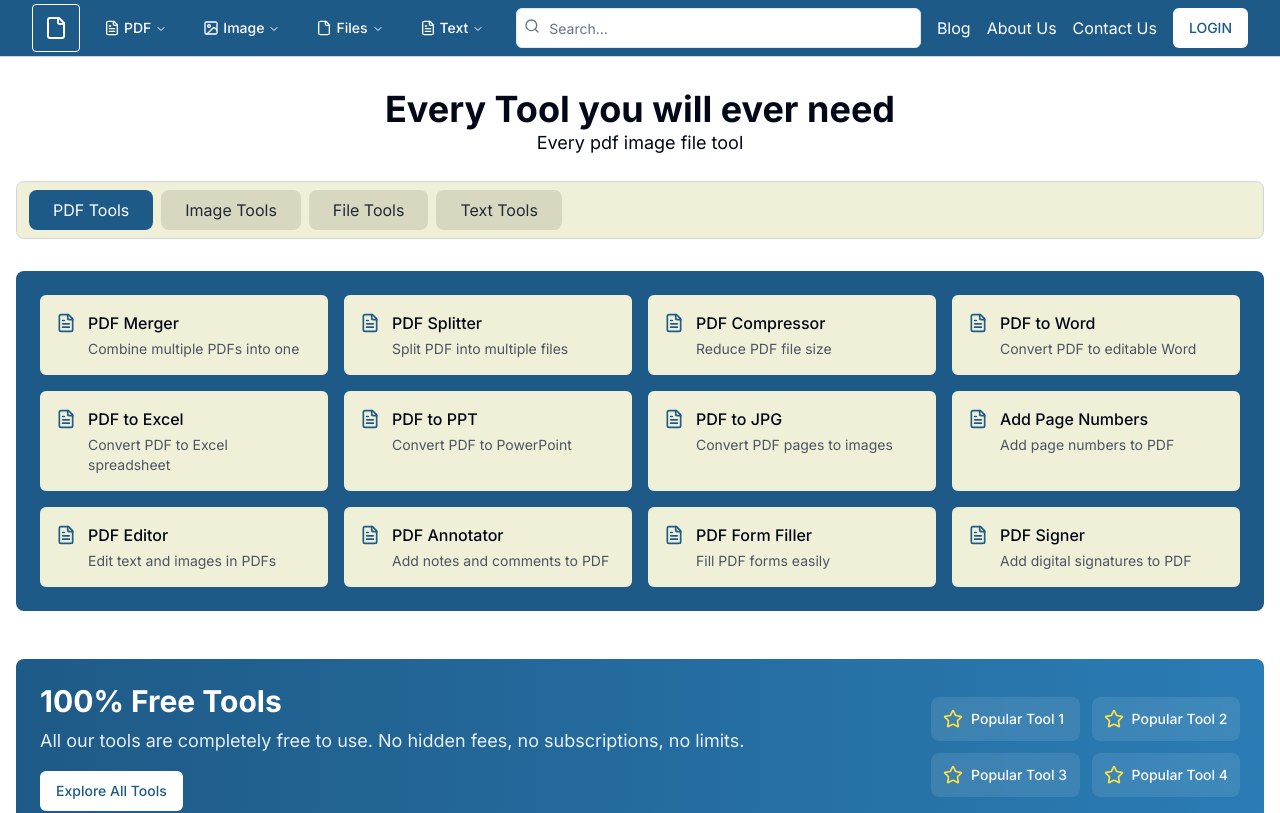
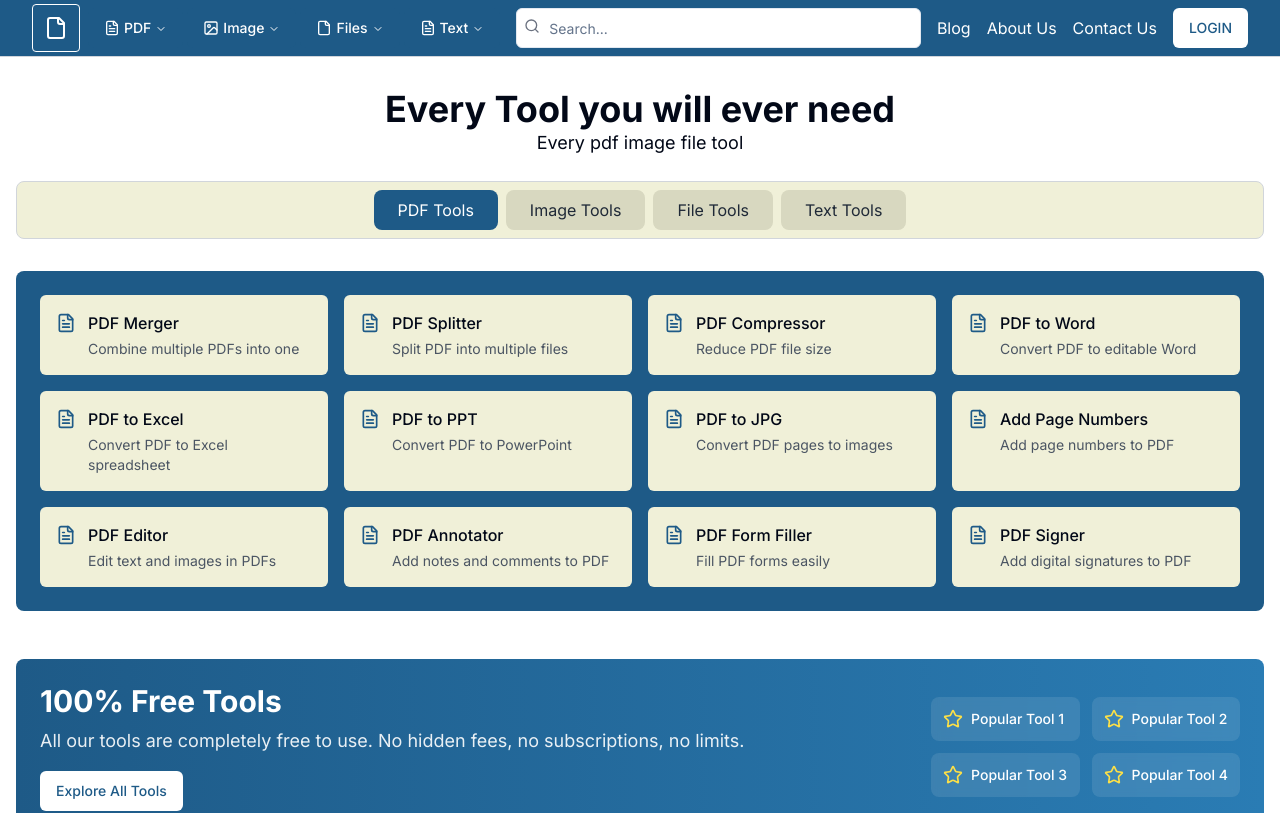
Before and after one commit to Namit2111/Easy-Tools-Town, a Next.js app: page / in a window 1280 px wide. Shown: the top 813 px of the page. Built offline with nearby package versions, Linux system fonts and the light colour scheme.

Commit message:
tailwind changes

```diff
--- a/app/page.tsx
+++ b/app/page.tsx
@@ -42,8 +42,8 @@ export default function Home() {
             <p className="text-lg">Every pdf image file tool</p>
           </div>
 
-          <div className="bg-[#f0f0d8] border border-gray-300 rounded-lg p-2 mb-8 overflow-x-auto">
-            <div className="flex min-w-max">
+          <div className="bg-[#f0f0d8] w-full flex justify-center items-center border border-gray-300 rounded-lg p-2 mb-8 overflow-x-auto">
+            <div className="flex">
               {tabCategories.map((category) => (
                 <button
                   key={category}
```
